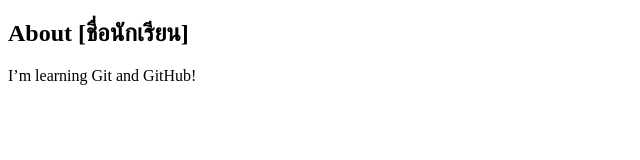
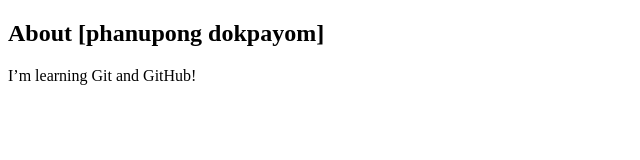
Before and after one commit to Phanupongfan/git-local-remote, a plain HTML site: page about.html in a window 1280 px wide. Shown: the whole page, without its empty margins (0-640 px from the left). Drawn offline with Linux system fonts and the light colour scheme.

Commit message:
Update about.html

```diff
--- a/about.html
+++ b/about.html
@@ -6,7 +6,7 @@
     <title>Document</title>
 </head>
 <body>
-    <h2>About [ชื่อนักเรียน]</h2>
+    <h2>About [phanupong dokpayom]</h2>
     <p>I’m learning Git and GitHub!</p>
 </body>
 </html>
```
